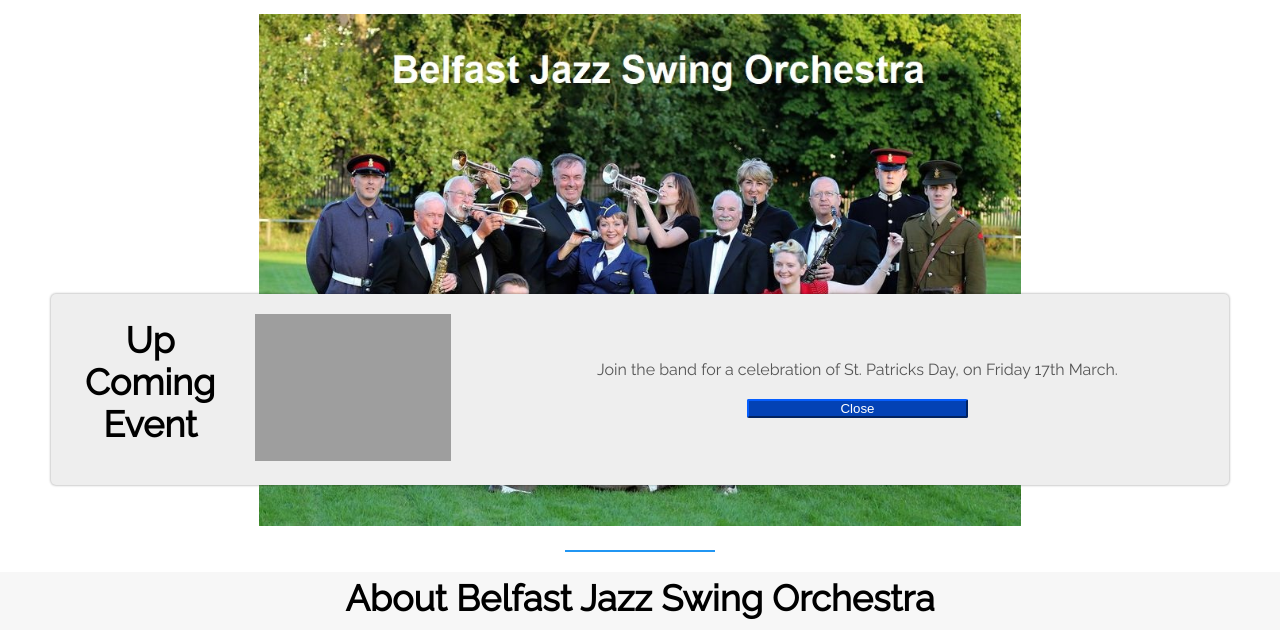
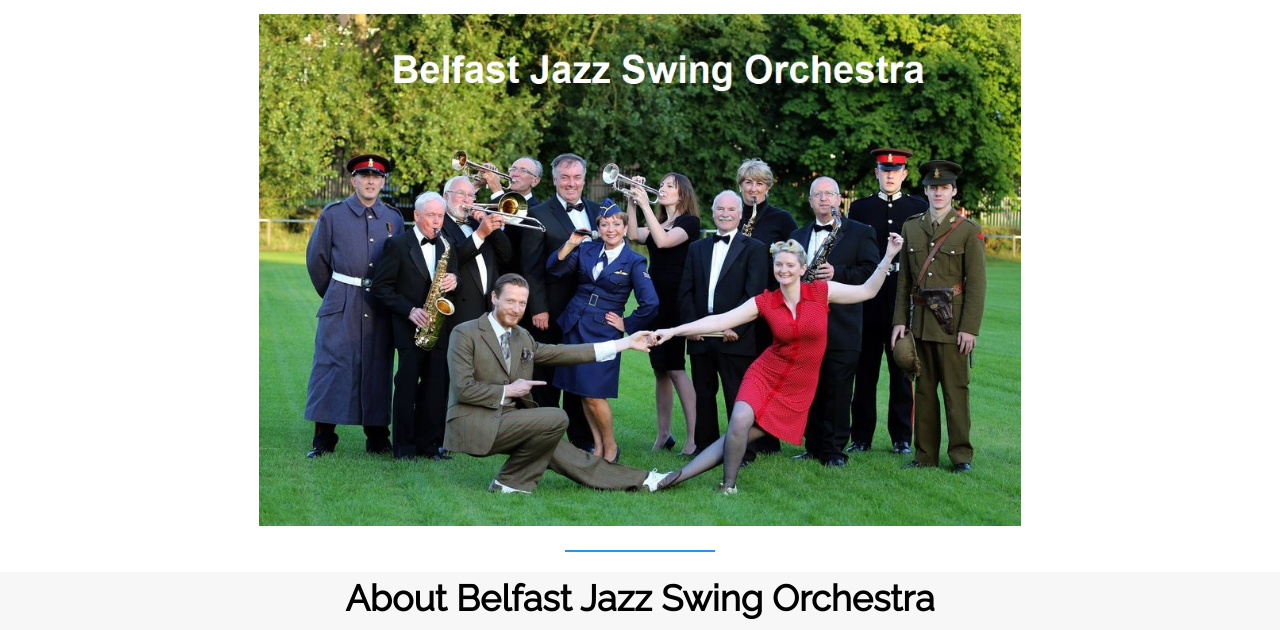
Before and after one commit to mboomer/belfast-jazz-orchestra, a PHP site: page / in a window 1280 px wide. Shown: the part 26-656 px from the top of the page. Run offline with PHP 8.4, Linux system fonts and the light colour scheme; data that the repository does not hold is empty; some libraries are stand-ins or nearby versions; grey boxes are pictures that could not be loaded.

Commit message:
remove next event notification

```diff
--- a/index.php
+++ b/index.php
@@ -514,7 +514,12 @@
             // if localStorage eventNotificationDisplayed=False, then display the Event Notification                            //
             // -----------------------------------------------------------------------------------------------------------------//
              if (localStorage.getItem("eventNotificationDisplayed") != "True") {
-                  document.querySelector(".new-event").style.display = "flex";
+
+                 // /////////////////////////////////////////
+                 // temporarily stop displaying new events //
+                 // no dates for new events scheduled yet  //
+                 // /////////////////////////////////////////
+                // document.querySelector(".new-event").style.display = "flex";
               };
 
             // -------------------------------------------------------------------------------------------------//
```
